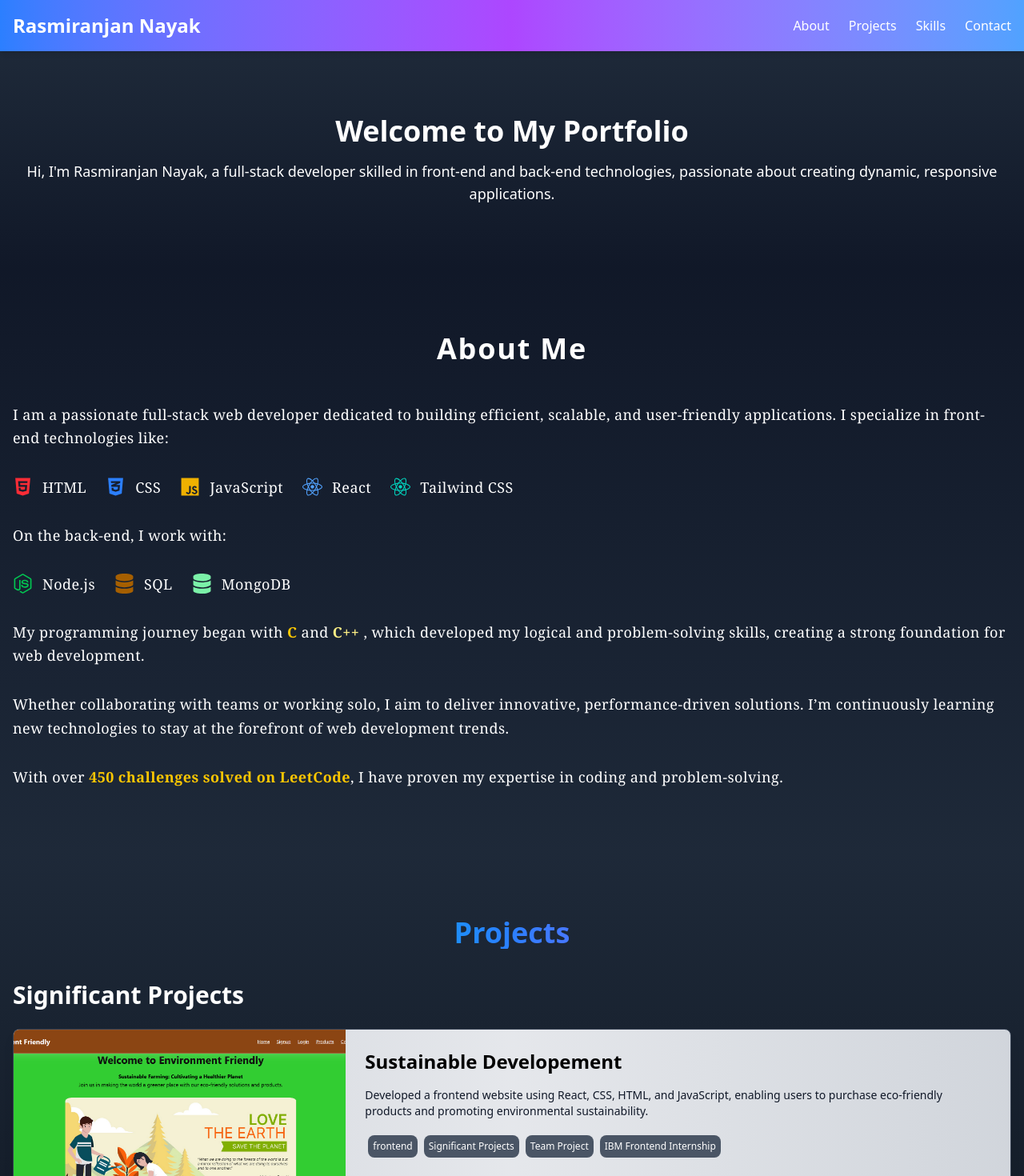
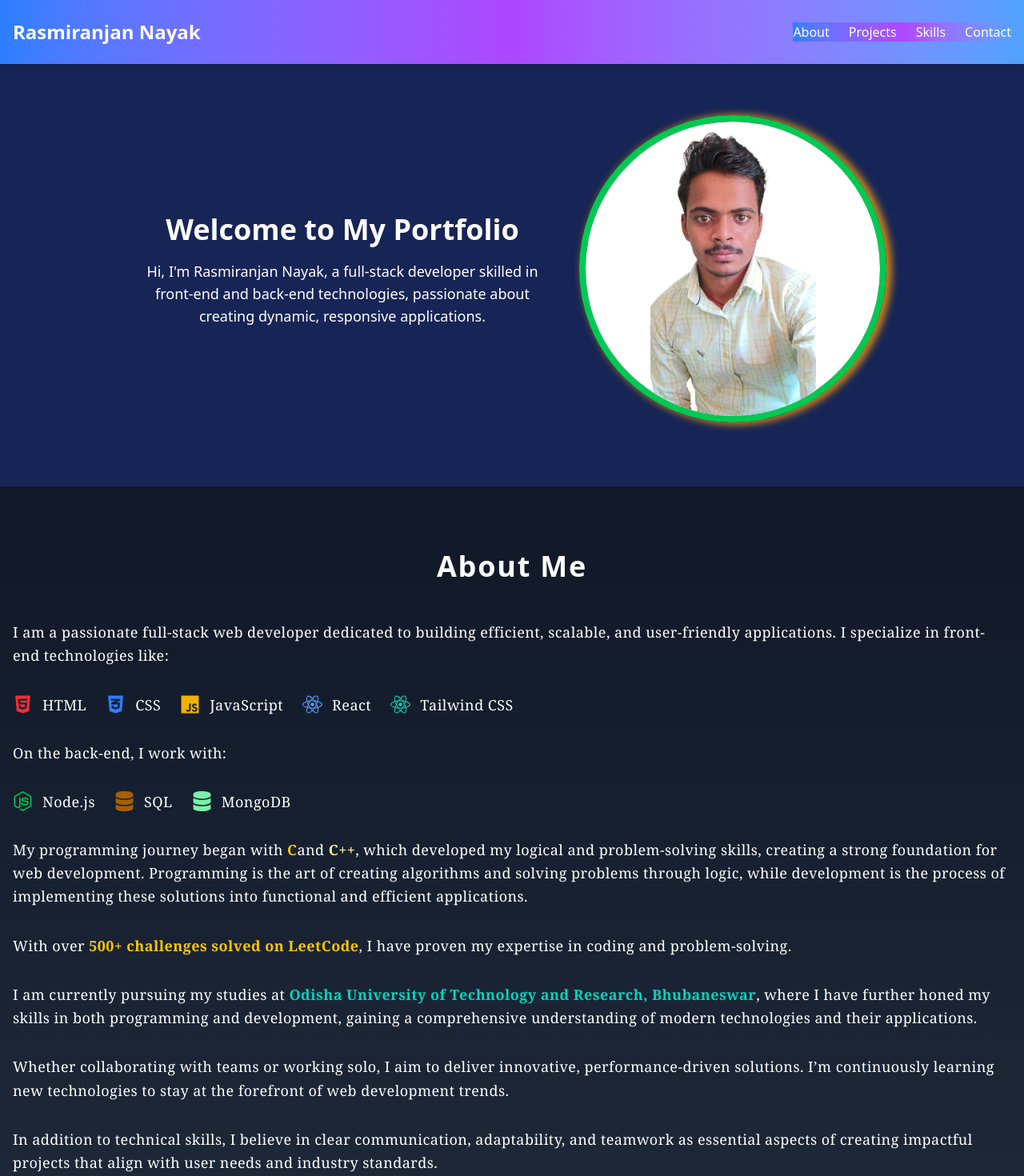
Before and after one commit to rasmiranjan8/portfolio-Rasmiranjan-Nayak, a React (Vite) app: page / in a window 1280 px wide. Shown: the top 1470 px of the page at 80% size. Built offline with nearby package versions, Linux system fonts and the light colour scheme.

Commit message:
adding photo

```diff
--- a/index.html
+++ b/index.html
@@ -2,7 +2,7 @@
 <html lang="en">
   <head>
     <meta charset="UTF-8" />
-    <link rel="icon" type="image/svg+xml" href="/vite.svg" />
+
     <meta name="viewport" content="width=device-width, initial-scale=1.0" />
     <title>Rasmiranjan Nayak</title>
     <link href="/dist/styles.css" rel="stylesheet" />
--- a/src/components/AboutMe.jsx
+++ b/src/components/AboutMe.jsx
@@ -68,10 +68,29 @@ const AboutMe = () => {
 
           <p className="mt-8">
             My programming journey began with{" "}
-            <b className="text-yellow-400">C</b> and{" "}
-            <b className="text-yellow-200">C++ </b>, which developed my logical
-            and problem-solving skills, creating a strong foundation for web
-            development.
+            <b className="text-yellow-400">C</b>
+            and <b className="text-yellow-200">C++</b>, which developed my
+            logical and problem-solving skills, creating a strong foundation for
+            web development. Programming is the art of creating algorithms and
+            solving problems through logic, while development is the process of
+            implementing these solutions into functional and efficient
+            applications.
+          </p>
+
+          <p className="mt-6">
+            With over{" "}
+            <b className="text-yellow-400">500+ challenges solved on LeetCode</b>
+            , I have proven my expertise in coding and problem-solving.
+          </p>
+
+          <p className="mt-8">
+            I am currently pursuing my studies at{" "}
+            <b className="text-teal-400">
+              Odisha University of Technology and Research, Bhubaneswar
+            </b>
+            , where I have further honed my skills in both programming and
+            development, gaining a comprehensive understanding of modern
+            technologies and their applications.
           </p>
 
           <p>
@@ -81,9 +100,10 @@ const AboutMe = () => {
           </p>
 
           <p className="mt-6">
-            With over{" "}
-            <b className="text-yellow-400">450 challenges solved on LeetCode</b>
-            , I have proven my expertise in coding and problem-solving.
+            In addition to technical skills, I believe in clear communication,
+            adaptability, and teamwork as essential aspects of creating
+            impactful projects that align with user needs and industry
+            standards.
           </p>
         </div>
       </div>
--- a/src/components/NavBar.jsx
+++ b/src/components/NavBar.jsx
@@ -1,11 +1,39 @@
-import React from "react";
+import React, { useState } from "react";
 
 const NavBar = () => {
+  const [isMenuOpen, setIsMenuOpen] = useState(false);
+
+  const toggleMenu = () => setIsMenuOpen(!isMenuOpen);
+
   return (
-    <nav className="bg-gradient-to-r from-blue-500 via-purple-500 to-blue-400 shadow-md fixed top-0 left-0 w-full z-50">
+    <nav className="bg-gradient-to-r from-blue-500 via-purple-500 to-blue-400 shadow-md fixed top-0 left-0 w-full h-20 flex items-center z-50">
       <div className="container mx-auto px-4 py-4 flex justify-between items-center">
         <h1 className="text-2xl font-bold text-white">Rasmiranjan Nayak</h1>
-        <ul className="flex space-x-6">
+
+        {/* Mobile menu button */}
+        <button className="text-white lg:hidden" onClick={toggleMenu}>
+          <svg
+            xmlns="http://www.w3.org/2000/svg"
+            className="h-6 w-6"
+            fill="none"
+            stroke="currentColor"
+            viewBox="0 0 24 24"
+            strokeWidth="2"
+          >
+            <path
+              strokeLinecap="round"
+              strokeLinejoin="round"
+              d="M4 6h16M4 12h16M4 18h16"
+            />
+          </svg>
+        </button>
+
+        {/* Menu items */}
+        <ul
+          className={`lg:flex ${
+            isMenuOpen ? "flex" : "hidden"
+          } absolute lg:static top-20 left-0 right-0 bg-gradient-to-r from-blue-500 via-purple-500 to-blue-400 lg:bg-transparent lg:flex-row flex-col items-center space-y-4 lg:space-y-0 lg:space-x-6 p-4 lg:p-0`}
+        >
           <li>
             <a href="#about" className="text-white hover:text-gray-100">
               About
--- /dev/null
+++ b/src/components/Welcome.css
@@ -0,0 +1,41 @@
+@keyframes borderShadowHover {
+  0% {
+    box-shadow: 0 0 10px 5px orange;
+  }
+  50% {
+    box-shadow: 0 0 20px 10px orange;
+  }
+  100% {
+    box-shadow: 0 0 10px 5px orange;
+  }
+}
+
+.animate-borderShadowHover {
+  animation: borderShadowHover 2s infinite;
+}
+
+@keyframes borderShadow {
+  0% {
+    box-shadow: 5px 5px 10px 2px orange;
+  }
+  25% {
+    box-shadow: -5px 5px 10px 2px blue;
+  }
+  50% {
+    box-shadow: -5px -5px 10px 2px green;
+  }
+  75% {
+    box-shadow: 5px -5px 10px 2px yellow;
+  }
+  100% {
+    box-shadow: 5px 5px 10px 2px brown;
+  }
+}
+
+.animate-borderShadow {
+  animation: borderShadow 8s infinite;
+}
+
+img:hover .animate-borderShadow {
+  animation: borderShadowHover 2s infinite; /* Overwrite the default animation on hover */
+}
--- a/src/components/Welcome.jsx
+++ b/src/components/Welcome.jsx
@@ -1,14 +1,32 @@
 import React from "react";
+import "./Welcome.css"; // Import the CSS file
 
 const Welcome = () => {
   return (
-    <header className="bg-gradient-to-t from-gray-900 via-gray-750 to-gray-800 text-white py-20 text-center">
-      <h2 className="text-4xl font-bold">Welcome to My Portfolio</h2>
-      <p className="mt-4 text-lg">
-        Hi, I'm Rasmiranjan Nayak, a full-stack developer skilled in front-end
-        and back-end technologies, passionate about creating dynamic, responsive
-        applications.
-      </p>
+    <header className="bg-blue-950 text-white py-20 text-center">
+      <div className="flex flex-col md:flex-row justify-center items-center space-y-10 md:space-y-0 md:space-x-10 px-6">
+        {/* Text Content */}
+        <div className="max-w-lg">
+          <h2 className="text-4xl font-bold leading-tight">
+            Welcome to My Portfolio
+          </h2>
+          <p className="mt-4 text-lg">
+            Hi, I'm Rasmiranjan Nayak, a full-stack developer skilled in
+            front-end and back-end technologies, passionate about creating
+            dynamic, responsive applications.
+          </p>
+        </div>
+        {/* Image Section */}
+        <div className="flex items-center justify-center">
+          <div className="relative w-48 h-48 md:w-72 md:h-72 lg:w-96 lg:h-96 rounded-full overflow-hidden border-8 border-green-500 shadow-lg animate-borderShadow ">
+            <img
+              src="photo.png"
+              alt="Rasmiranjan Nayak"
+              className="absolute inset-0 w-full h-full object-contain bg-white hover:animate-borderShadowHover"
+            />
+          </div>
+        </div>
+      </div>
     </header>
   );
 };
```
Also changed, not shown: public/photo.png (added), 1 other file (tests, documents, lock files or other folders).
